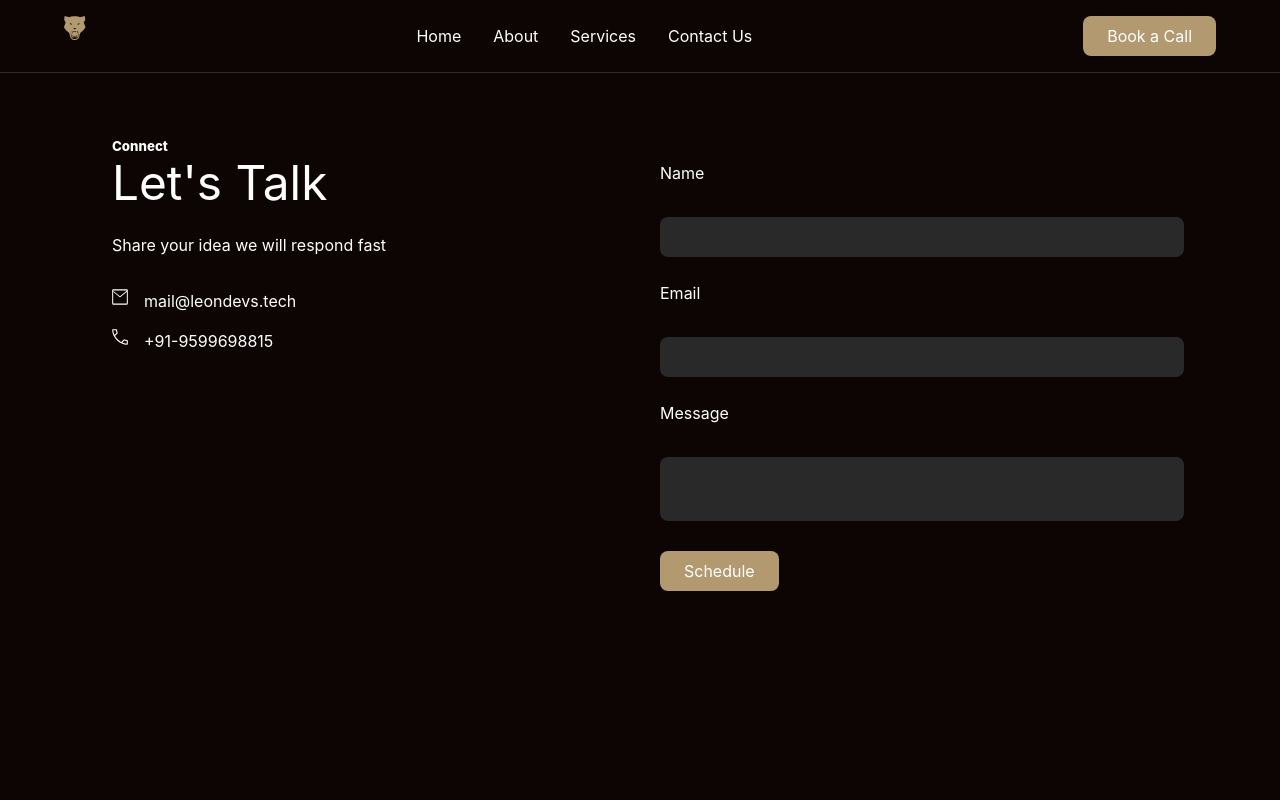
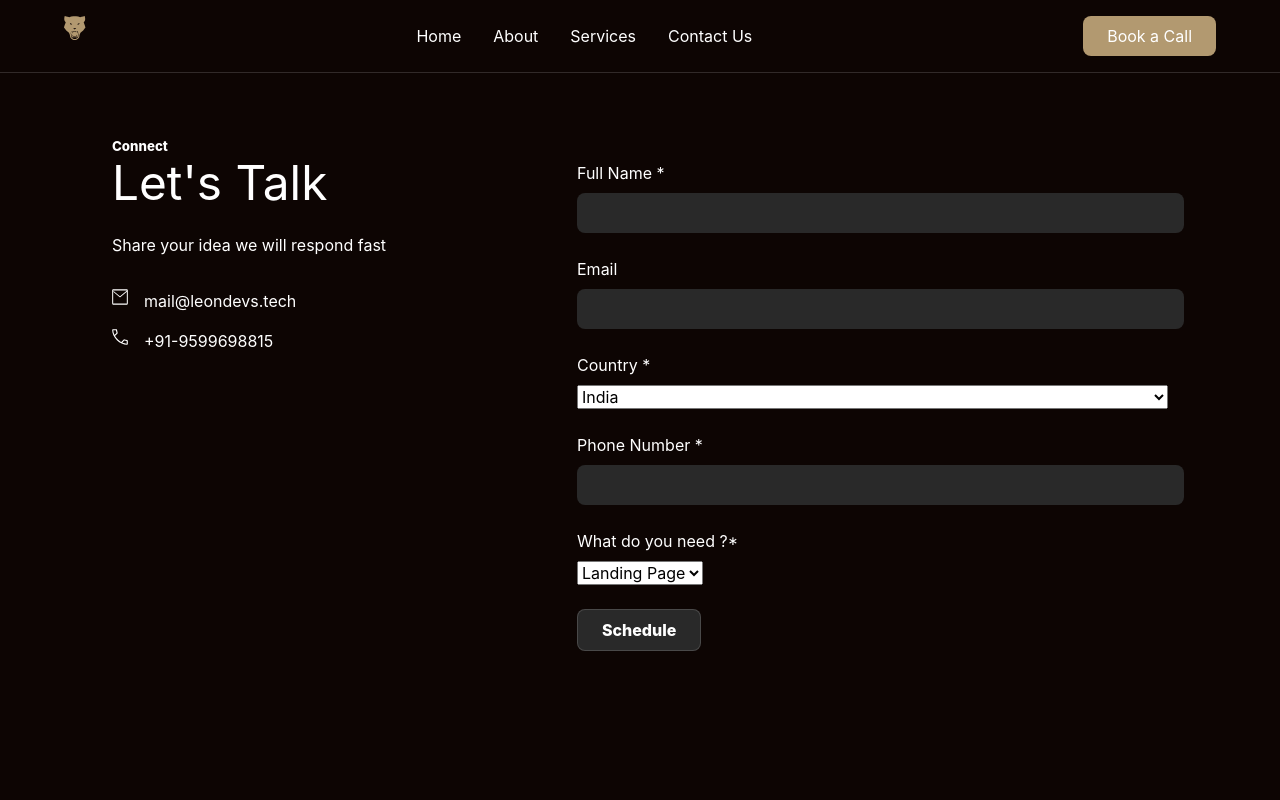
Before and after one commit to divyanshchahar/proto_panther, a Next.js app: page /contactus in a window 1280 px wide. Shown: the top 800 px of the page. Built offline with nearby package versions, Linux system fonts and the light colour scheme.

Commit message:
update: multiple updates removed `br` elements changed button verion from `cta` to `plain` added list of countries added `select`

```diff
--- a/src/app/contactus/page.tsx
+++ b/src/app/contactus/page.tsx
@@ -6,6 +6,225 @@ import EnvelopeIConComponent from "../../../public/icons/EnvelopeIConComponent";
 import PhoneIconComponent from "../../../public/icons/PhoneIconComponent";
 import {useRouter} from "next/navigation";
 import navUrls from "@/consts/navigation";
+
+const listOfCountries = ["Afghanistan",
+    "Albania",
+    "Algeria",
+    "American Samoa",
+    "Andorra",
+    "Angola",
+    "Antigua and Barbuda",
+    "Argentina",
+    "Armenia",
+    "Aruba",
+    "Australia",
+    "Austria",
+    "Azerbaijan",
+    "Bahamas",
+    "Bahrain",
+    "Bangladesh",
+    "Barbados",
+    "Belarus",
+    "Belgium",
+    "Belize",
+    "Benin",
+    "Bermuda",
+    "Bhutan",
+    "Bolivia",
+    "Bosnia and Herzegovina",
+    "Botswana",
+    "Brazil",
+    "British Virgin Islands",
+    "Brunei Darussalam",
+    "Bulgaria",
+    "Burkina Faso",
+    "Burundi",
+    "Cabo Verde",
+    "Cambodia",
+    "Cameroon",
+    "Canada",
+    "Cayman Islands",
+    "Central African Republic",
+    "Chad",
+    "Channel Islands",
+    "Chile",
+    "China",
+    "Colombia",
+    "Comoros",
+    "Democratic Republic of Congo",
+    "Republic of Congo",
+    "Costa Rica",
+    "Republic of Cote d'Ivoire",
+    "Croatia",
+    "Cuba",
+    "Curacao",
+    "Cyprus",
+    "Czechia",
+    "Denmark",
+    "Djibouti",
+    "Dominica",
+    "Dominican Republic",
+    "Ecuador",
+    "Arab Republic of Egypt",
+    "El Salvador",
+    "Equatorial Guinea",
+    "Eritrea",
+    "Estonia",
+    "Eswatini",
+    "Ethiopia",
+    "Faroe Islands",
+    "Fiji",
+    "Finland",
+    "France",
+    "French Polynesia",
+    "Gabon",
+    "Gambia",
+    "Georgia",
+    "Germany",
+    "Ghana",
+    "Gibraltar",
+    "Greece",
+    "Greenland",
+    "Grenada",
+    "Guam",
+    "Guatemala",
+    "Guinea",
+    "Guinea-Bissau",
+    "Guyana",
+    "Haiti",
+    "Honduras",
+    "Hong Kong Special Administrative Region of the People's Republic of China ",
+    "Hungary",
+    "Iceland",
+    "India",
+    "Indonesia",
+    "Islamic Republic of Iran",
+    "Iraq",
+    "Ireland",
+    "Isle of Man",
+    "Israel",
+    "Italy",
+    "Jamaica",
+    "Japan",
+    "Jordan",
+    "Kazakhstan",
+    "Kenya",
+    "Kiribati",
+    "Democratic Republic of Korea",
+    "Republic of Korea",
+    "Kosovo",
+    "Kuwait",
+    "Kyrgyz Republic",
+    "Lao PDR",
+    "Latvia",
+    "Lebanon",
+    "Lesotho",
+    "Liberia",
+    "Libya",
+    "Liechtenstein",
+    "Lithuania",
+    "Luxembourg",
+    "Macao Special Administrative Region of the People's Republic of China",
+    "Madagascar",
+    "Malawi",
+    "Malaysia",
+    "Maldives",
+    "Mali",
+    "Malta",
+    "Marshall Islands",
+    "Mauritania",
+    "Mauritius",
+    "Mexico",
+    "Federal State of Micronesia",
+    "Moldova",
+    "Monaco",
+    "Mongolia",
+    "Montenegro",
+    "Morocco",
+    "Mozambique",
+    "Myanmar",
+    "Namibia",
+    "Nauru",
+    "Nepal",
+    "Netherlands",
+    "New Caledonia",
+    "New Zealand",
+    "Nicaragua",
+    "Niger",
+    "Nigeria",
+    "North Macedonia",
+    "Northern Mariana Islands",
+    "Norway",
+    "Oman",
+    "Pakistan",
+    "Palau",
+    "Panama",
+    "Papua New Guinea",
+    "Paraguay",
+    "Peru",
+    "Philippines",
+    "Poland",
+    "Portugal",
+    "Puerto Rico (US)",
+    "Qatatar",
+    "Romania",
+    "Russian Federation",
+    "Rwanda",
+    "Samoa",
+    "San Marino",
+    "Sao Tome and Principe",
+    "Saudi Arabia",
+    "Senegal",
+    "Serbia",
+    "Seychelles",
+    "Sierra Leone",
+    "Singapore",
+    "Sint Maarten (Dutch part)",
+    "Slovak Republic",
+    "Slovenia",
+    "Solomon Islands",
+    "Federal Republic of Somalia",
+    "South Africa",
+    "South Sudan",
+    "Spain",
+    "Sri Lanka",
+    "St.Kitts and Nevis",
+    "St.Lucia",
+    "St.Martin(French part)",
+    "St.Vincent and the Grenadines",
+    "Sudan",
+    "Suriname",
+    "Sweden",
+    "Switzerland",
+    "Syrian Arab Republic",
+    "Tajikistan",
+    "Tanzania",
+    "Thailand",
+    "Timor-Leste",
+    "Togo",
+    "Tonga",
+    "Trinidad and Tobago",
+    "Tunisia",
+    "Turkiye",
+    "Turkmenistan",
+    "Turks and Caicos Islands",
+    "Tuvalu",
+    "Uganda",
+    "Ukraine",
+    "United Arab Emirates",
+    "United Kingdom",
+    "United States",
+    "Uruguay",
+    "Uzbekistan",
+    "Vanuatu",
+    "Bolivian Republic of Venezuella",
+    "VietNam",
+    "Virgin Islands (U.S.)",
+    "West Bank and Gaza",
+    "Republic of Yemen",
+    "Zambia",
+    "Zimbabwe"
+]
 
 
 export default function Page() {
@@ -41,28 +260,55 @@ export default function Page() {
 
             <div className={styles.BottomContainer}>
                 <form>
-                    <label className={`regularN`}>Name</label>
-                    <br/>
+                    <label className={`regularN`}>Full Name *</label>
+
                     <input type="text"/>
+
+
+                    <label className={`regularN`}>Email</label>
+
+                    <input type="email"/>
+
+
+                    <label className={`regularN`}>Country *</label>
+
+                    <select>
+                        {
+                            listOfCountries.map((country) => {
+                                return <option value={country} key={country}
+                                               selected={country === "India"}>{country}</option>
+                            })
+                        }
+                    </select>
+
+
+                    <label className={`regularN`}>Phone Number *</label>
+
+                    <input type="tel"/>
+
+
+                    <label className={`regularN`}>What do you need ?*</label>
+
+                    <select>
+                        <option value="Landing Page">Landing Page</option>
+
+                        <option value="Website">Website</option>
+
+                        <option value="MVP">MVP</option>
+                    </select>
+
                     <br/>
 
-                    <label className={`regularN`}>Email</label>
-                    <br/>
-                    <input type="email"/>
-                    <br/>
 
-                    <label className={`regularN`}>Message</label>
-                    <br/>
-                    <textarea/>
-                    <br/>
-
-                    <ButtonComponent version="cta" clickHandler={() => {
+                    <ButtonComponent version="plain" clickHandler={() => {
                         router.push(navUrls.external.landingDiscoveryCall)
                     }}>Schedule</ButtonComponent>
-
 
                 </form>
             </div>
         </div>
     )
 }
+
+// TODO
+// Improve International dialing code selection
```
